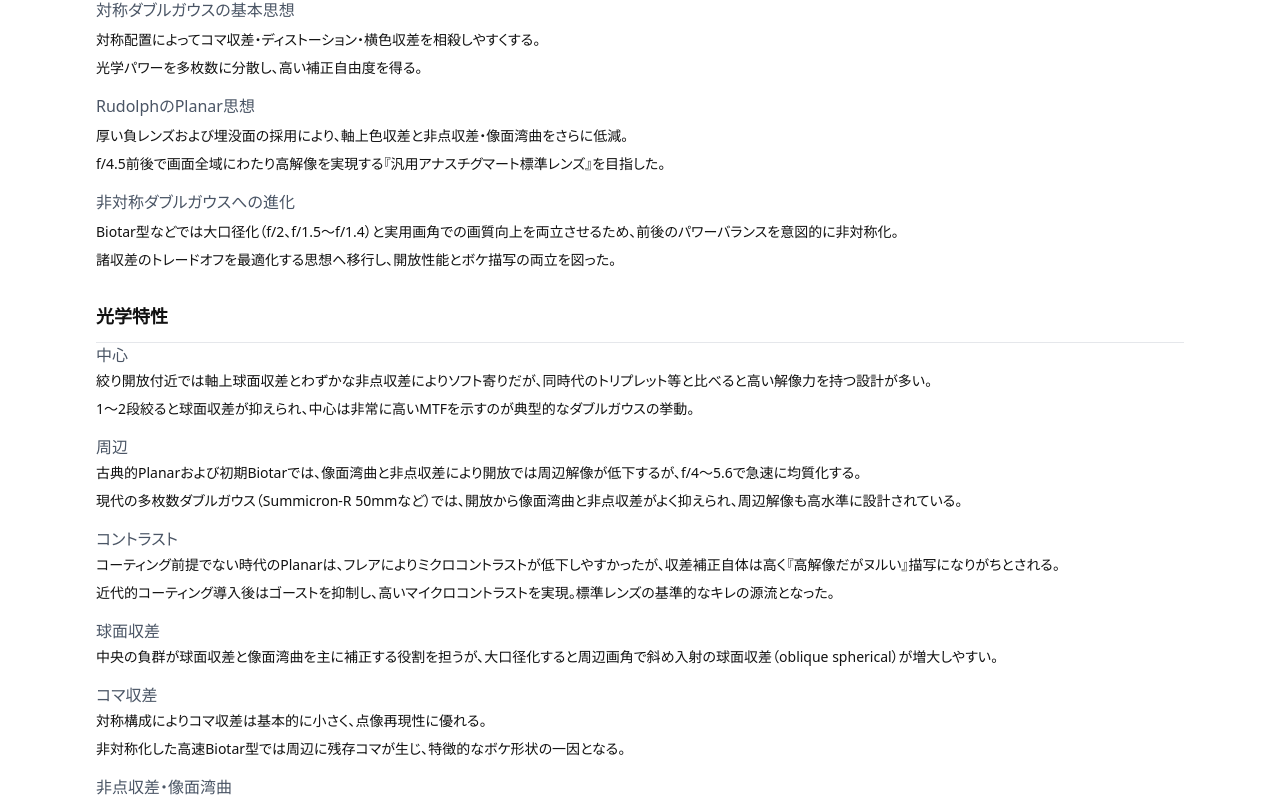
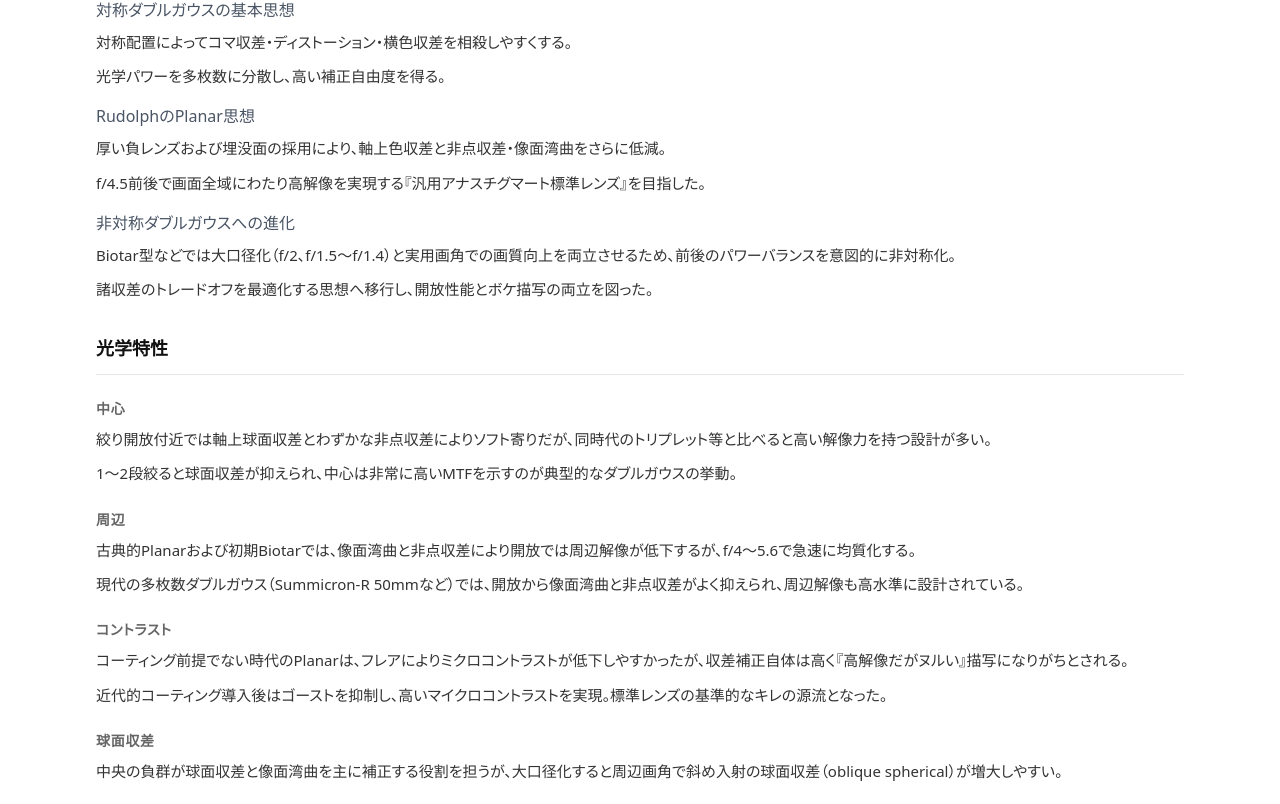
Before and after one commit to bon5o/ui-test, a Next.js app: page /design/double-gauss in a window 1280 px wide. Shown: the part 1834-2638 px from the top of the page. Built offline with nearby package versions, Linux system fonts and the light colour scheme.

Commit message:
feat: enhance typography and spacing in design page components

```diff
--- a/app/design/[type]/page.tsx
+++ b/app/design/[type]/page.tsx
@@ -10,7 +10,7 @@ function renderTextItems(items: TextItems | undefined): React.ReactNode {
   if (!items) return null;
   const arr = Array.isArray(items) ? items : [items];
   return (
-    <ul className="space-y-2 text-sm text-[#111111]">
+    <ul className="space-y-2.5 text-[15px] leading-relaxed text-[#333]">
       {arr.map((item, i) => (
         <li key={i}>{item.text}</li>
       ))}
@@ -51,12 +51,12 @@ function renderOpticalCharacteristics(data: Record<string, unknown> | undefined)
   }
   if (items.length === 0) return null;
   return (
-    <section className="mb-8">
+    <section>
       <SectionHeading>光学特性</SectionHeading>
-      <div className="space-y-4">
+      <div className="mt-6 space-y-6">
         {items.map(({ label, content }) => (
           <div key={label}>
-            <h4 className="mb-1 font-medium text-gray-600">{label}</h4>
+            <h4 className="mb-2 text-sm font-semibold uppercase tracking-wider text-[#666]">{label}</h4>
             {content}
           </div>
         ))}
```
